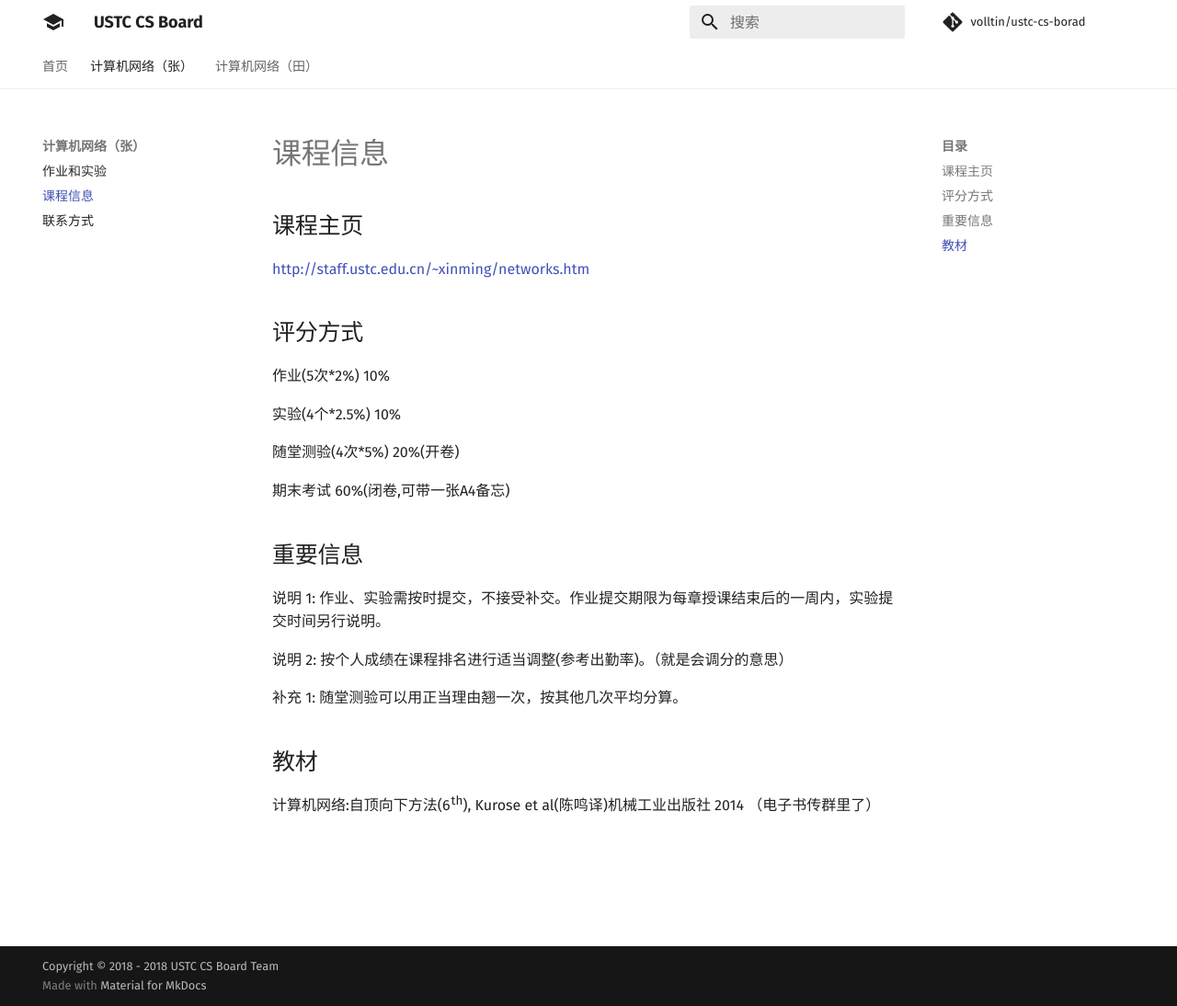
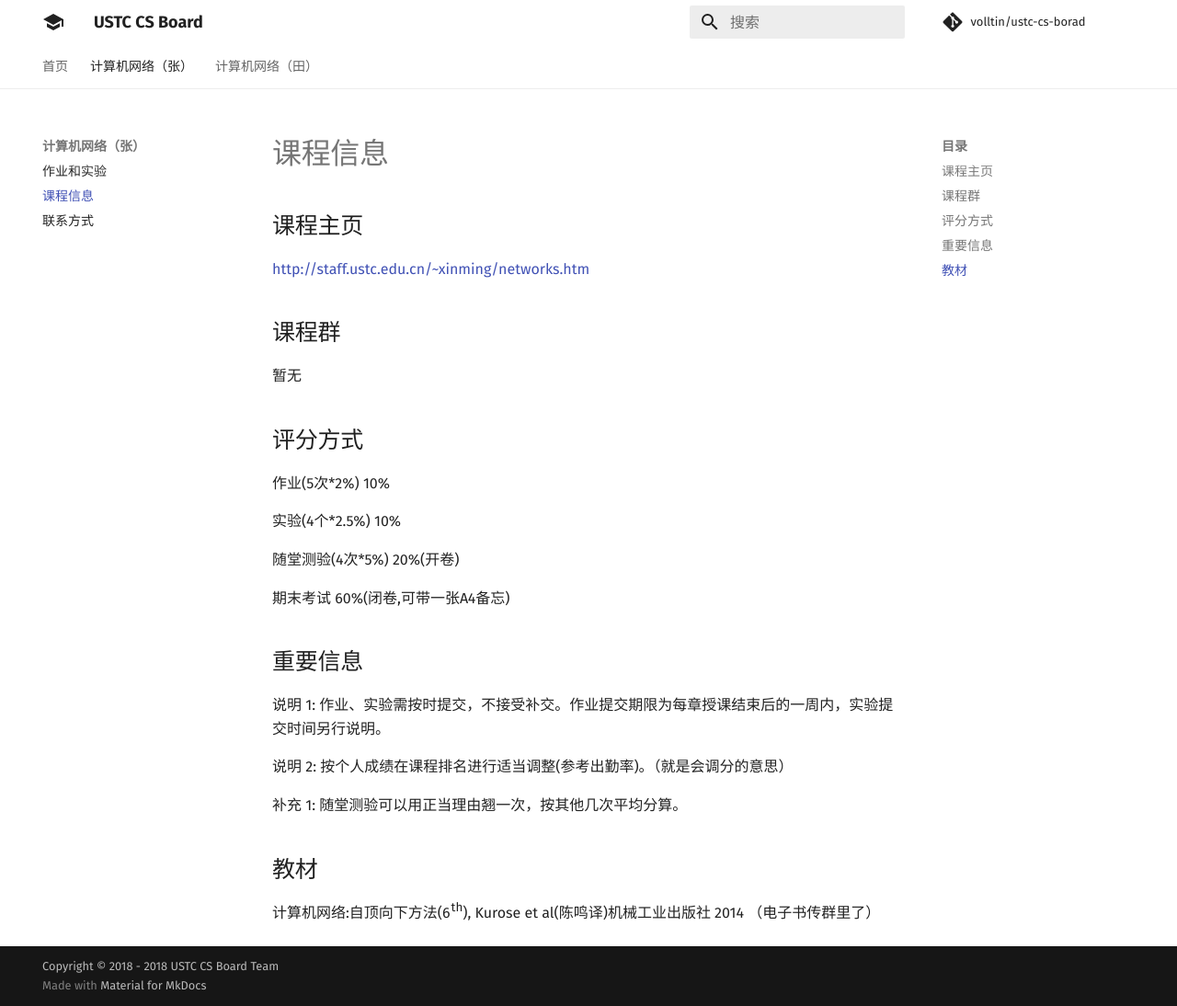
Before and after one commit to volltin/ustc-cs-board, an MkDocs documentation site: the page built from docs/net/zhang/info.md, in a window 1280 px wide and 1094 px high. Shown: the whole window at 92% size. Built offline with MkDocs 1.6.1 and Material for MkDocs 9.7.7, drawn with Linux system fonts in a browser that asks for light colours; comment, search, counter and statistics services are not loaded; old or Windows-style settings are respelled for this version of MkDocs.

Commit message:
add course group

```diff
--- a/docs/net/zhang/info.md
+++ b/docs/net/zhang/info.md
@@ -1,6 +1,10 @@
 ## 课程主页
 
 http://staff.ustc.edu.cn/~xinming/networks.htm
+
+## 课程群
+
+暂无
 
 ## 评分方式
 
```
